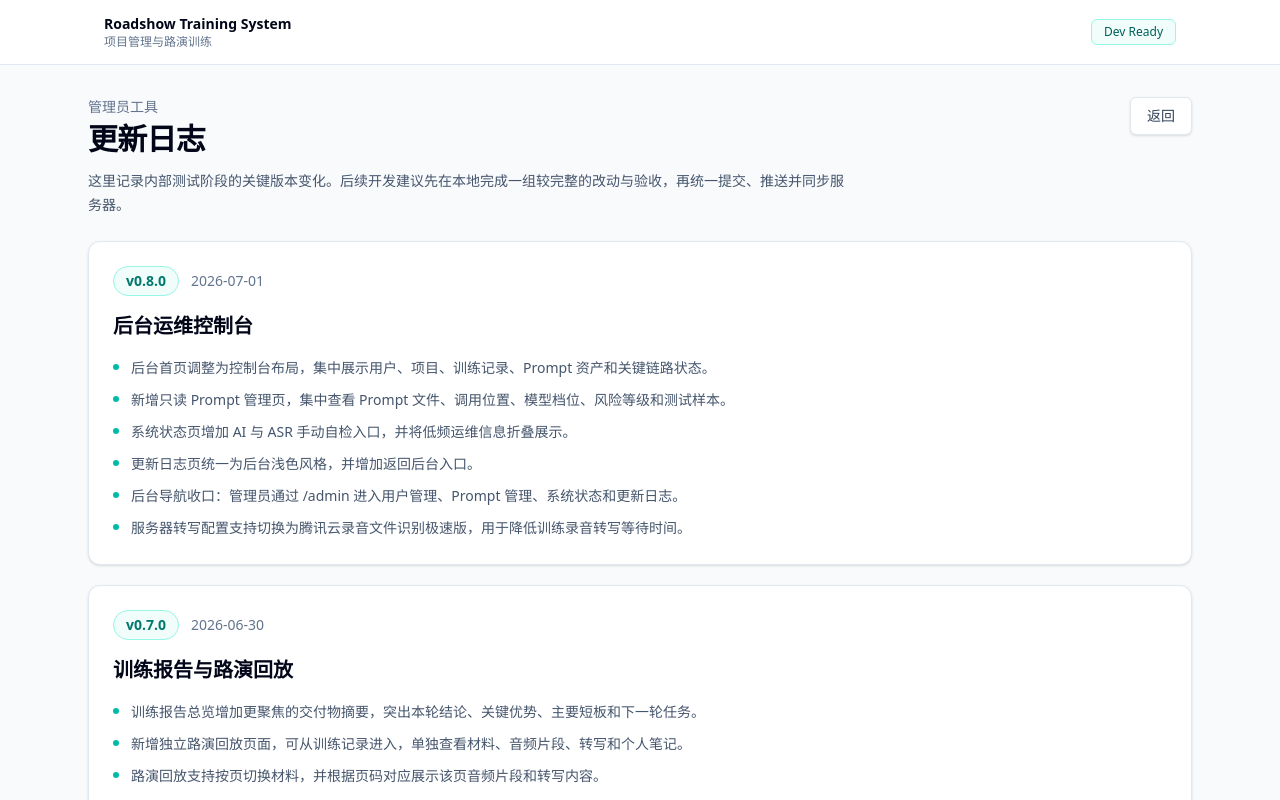
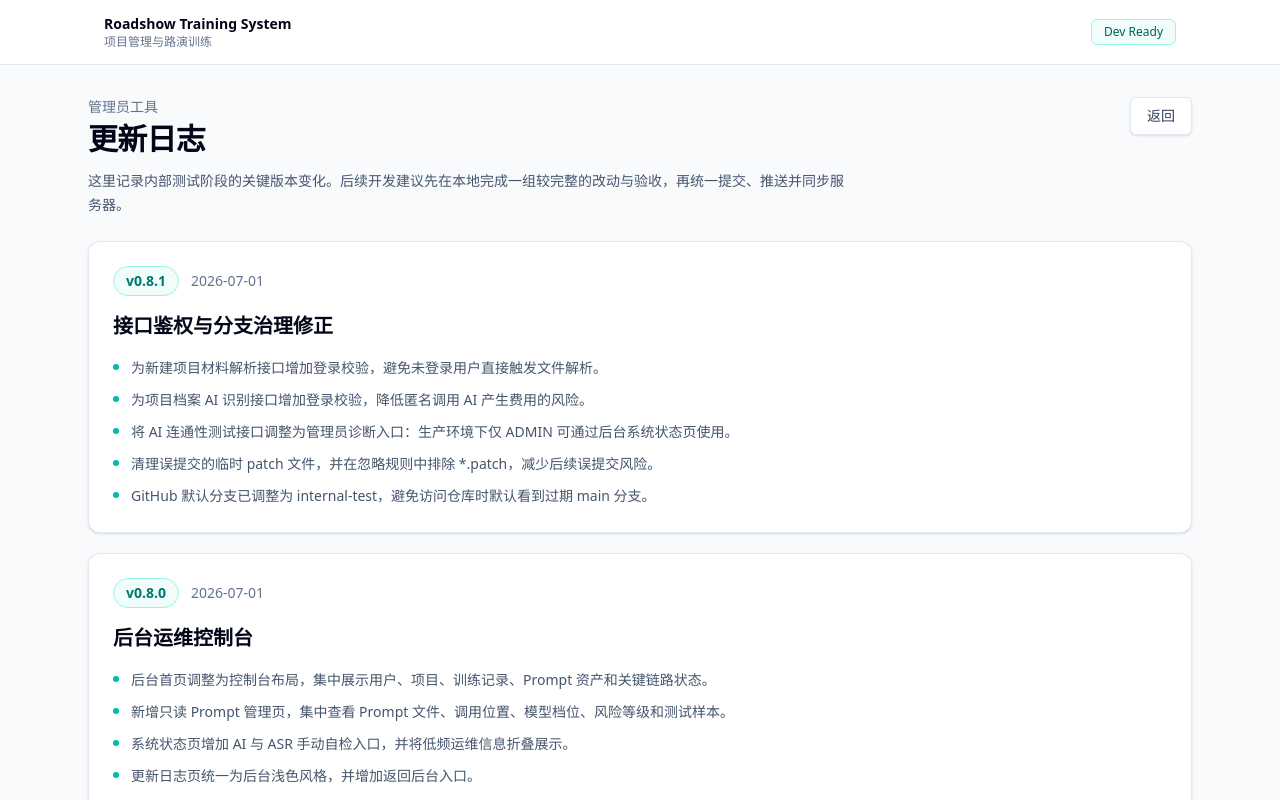
Before and after one commit to MarquezWang/roadshow-training-system, a Next.js app: page /changelog in a window 1280 px wide. Shown: the top 800 px of the page. Built offline with nearby package versions, Linux system fonts and the light colour scheme; no server answers.

Commit message:
docs: record auth hardening update

```diff
--- a/app/changelog/page.tsx
+++ b/app/changelog/page.tsx
@@ -1,6 +1,18 @@
 import Link from "next/link";
 
 const changelogItems = [
+  {
+    version: "v0.8.1",
+    date: "2026-07-01",
+    title: "接口鉴权与分支治理修正",
+    items: [
+      "为新建项目材料解析接口增加登录校验，避免未登录用户直接触发文件解析。",
+      "为项目档案 AI 识别接口增加登录校验，降低匿名调用 AI 产生费用的风险。",
+      "将 AI 连通性测试接口调整为管理员诊断入口：生产环境下仅 ADMIN 可通过后台系统状态页使用。",
+      "清理误提交的临时 patch 文件，并在忽略规则中排除 *.patch，减少后续误提交风险。",
+      "GitHub 默认分支已调整为 internal-test，避免访问仓库时默认看到过期 main 分支。",
+    ],
+  },
   {
     version: "v0.8.0",
     date: "2026-07-01",
```
